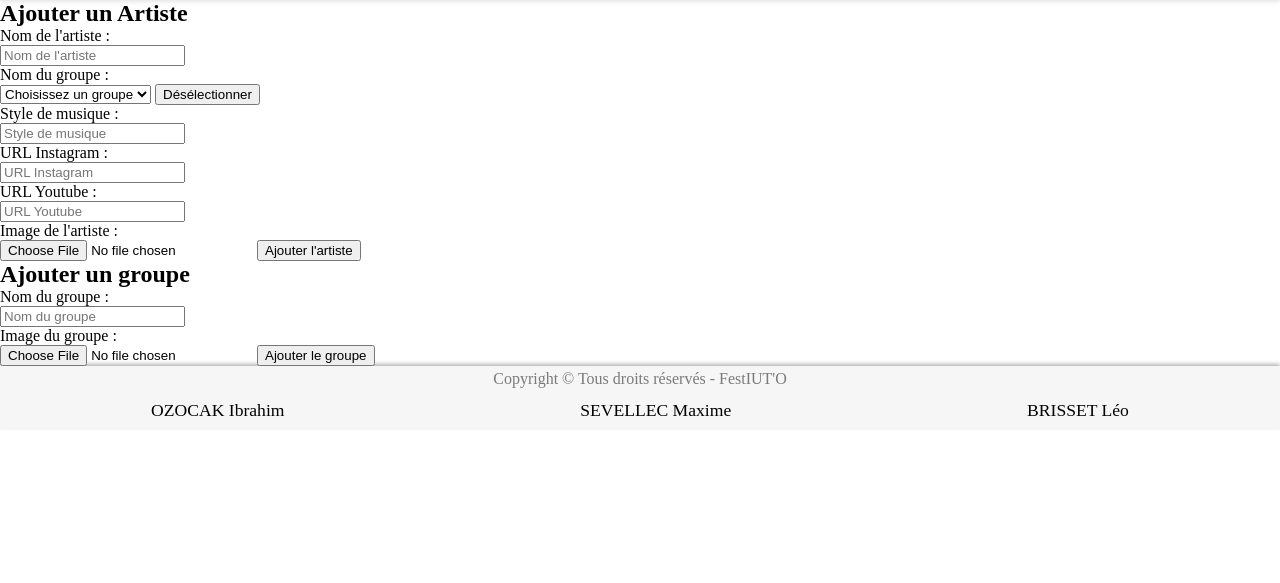
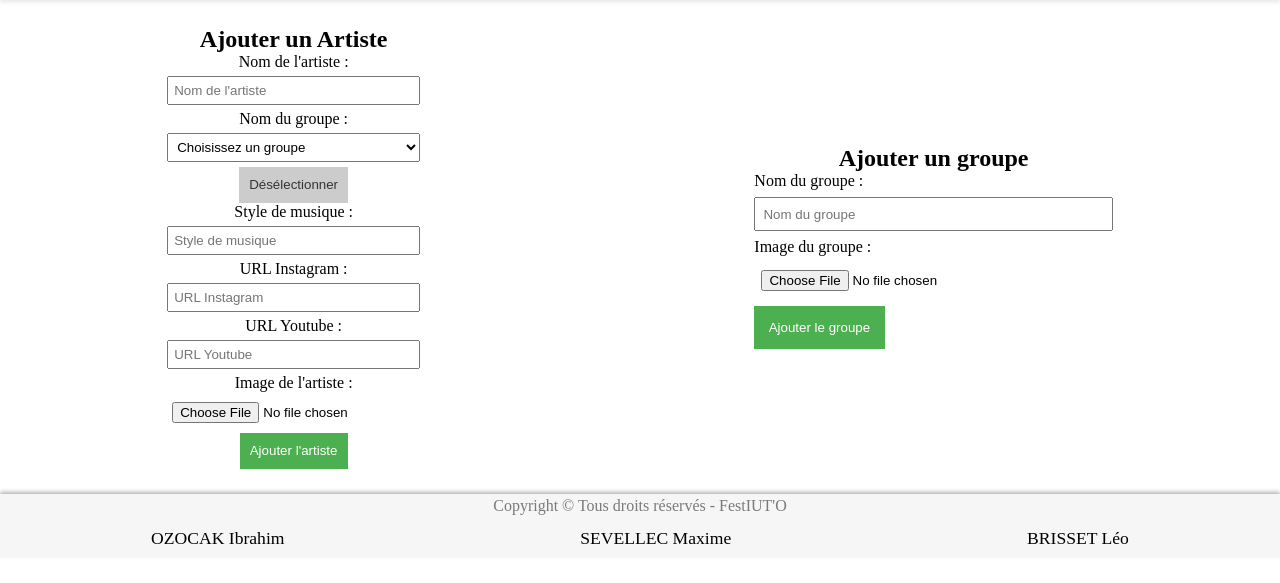
Before and after one commit to MaximeSevellec/Festiutv2, a Flask app: template festiut/templates/ajouter_groupe_artiste.html in a window 1280 px wide. Shown: the part 76-659 px from the top of the page. Run offline with Flask 3, Linux system fonts and the light colour scheme; the template is opened without the code that fills it, so the values that code supplies are empty.

Commit message:
css de la page ajouterArtiste/Groupe

```diff
--- /dev/null
+++ b/festiut/static/css/ajoutGroupeArtiste.css
@@ -0,0 +1,55 @@
+.parent{
+    display: flex;
+    align-items: center;
+}
+
+.artiste{
+    margin-top: 2%;
+    margin-bottom: 2%;
+}
+
+.artiste>h2{
+    text-align: center;
+}
+
+
+#formulaire-artiste {
+    display: flex;
+    flex-direction: column;
+    align-items: center;
+}
+
+input[type="text"], select, input[type="file"] {
+    width: 100%;
+    padding: 2%;
+    margin: 2% 0;
+    box-sizing: border-box;
+}
+
+button {
+    background-color: #ccc;
+    color: #333;
+    padding: 4%;
+    cursor: pointer;
+    border: none;
+}
+
+button:hover {
+    background-color: #ddd;
+}
+
+button[type="submit"] {
+    background-color: #4CAF50;
+    color: white;
+    padding: 4%;
+    cursor: pointer;
+    border: none;
+}
+
+button[type="submit"]:hover {
+    background-color: #45a049;
+}
+
+.groupe>h2{
+    text-align: center;
+}
--- a/festiut/templates/ajouter_groupe_artiste.html
+++ b/festiut/templates/ajouter_groupe_artiste.html
@@ -4,6 +4,9 @@
 {% endblock %}
 {% block main %}
 <script src="https://code.jquery.com/jquery-3.6.4.min.js"></script>
+<link rel="stylesheet" href="{{ url_for('static', filename='css/ajoutGroupeArtiste.css')}}">
+<div class="parent">
+    <div class="artiste">
         <h2>Ajouter un Artiste</h2>
         <p id="message-artiste"></p>
         <form id="formulaire-artiste" action="" enctype="multipart/form-data">
@@ -28,11 +31,12 @@
 
             <button type="submit" onclick="envoyerFormulaireArtiste()">Ajouter l'artiste</button>
         </form>
-
+    </div>
+    <div class="groupe">
         <h2>Ajouter un groupe</h2>
         <p id="message-groupe"></p>
         <form action="" id="formulaire-groupe" enctype="multipart/form-data">
-    <p>Nom du groupe : </p>
+            <p class="grpName">Nom du groupe : </p>
             <input type="text" name="nomGroupe" id="nomGroupe" placeholder="Nom du groupe" required>
             <p>Image du groupe : </p>
             <input type="file" name="imageGroupe" id="imageGroupe" accept="image/png, image/jpeg, image/jpg">
@@ -41,4 +45,6 @@
         </form>
         <script src="{{ url_for('static', filename='js/formulaire_listener.js') }}"></script>
         <script src="{{ url_for('static', filename='js/formulaire_ajax.js') }}"></script>
+    </div>
+</div>
 {% endblock %}
```
Lines whose indentation alone changed are shown as unchanged.
